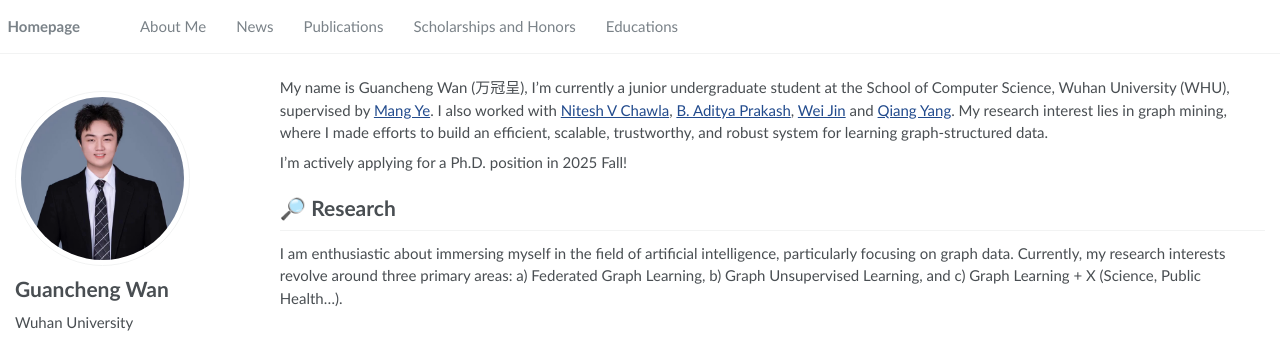
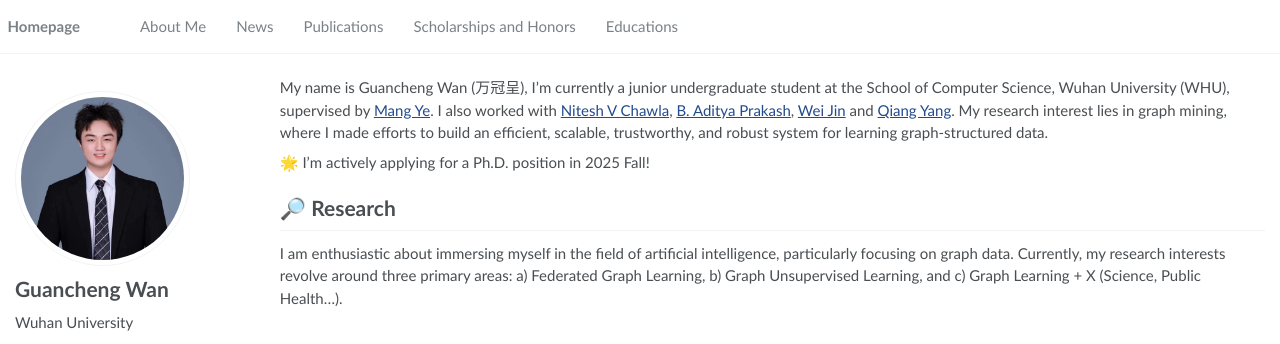
Before and after one commit to SuHui03/guanchengWan.github.io, a Jekyll site: the page built from _pages/about.md, in a window 1280 px wide and 900 px high. Shown: the top 344 px of the window. Built offline with Jekyll 4.4.1, drawn with Linux system fonts in a browser that asks for light colours; formulas are drawn with MathJax 3.

```diff
--- a/_pages/about.md
+++ b/_pages/about.md
@@ -22,7 +22,7 @@ redirect_from:
 My name is Guancheng Wan (万冠呈), I'm currently a junior undergraduate student at the School of Computer Science, Wuhan University (WHU), supervised by [Mang Ye](https://marswhu.github.io/index.html). I also worked with [Nitesh V Chawla](https://scholar.google.com/citations?hl=en&user=hDLBEhkAAAAJ), [B. Aditya Prakash](https://scholar.google.com/citations?user=C-NftTgAAAAJ), [Wei Jin](https://scholar.google.com/citations?user=eWow24EAAAAJ&hl=en&oi=ao) and [Qiang Yang](https://scholar.google.com/citations?user=1LxWZLQAAAAJ&hl=en).  My research interest lies in graph mining, where I made efforts to build an efficient, scalable, trustworthy, and robust system for learning graph-structured data.
 
 
-I'm actively applying for a Ph.D. position in 2025 Fall!
+🌟 I'm actively applying for a Ph.D. position in 2025 Fall!
 
 
 <!-- 🌟 I'm currently actively seeking for Ph.D., Research Assistant, or internship positions related to Graph Learning. I'm also open to any possible discussions or collaborate opportunities. If you're interested in working with me, don't hesitate to drop me an email!  -->
```
